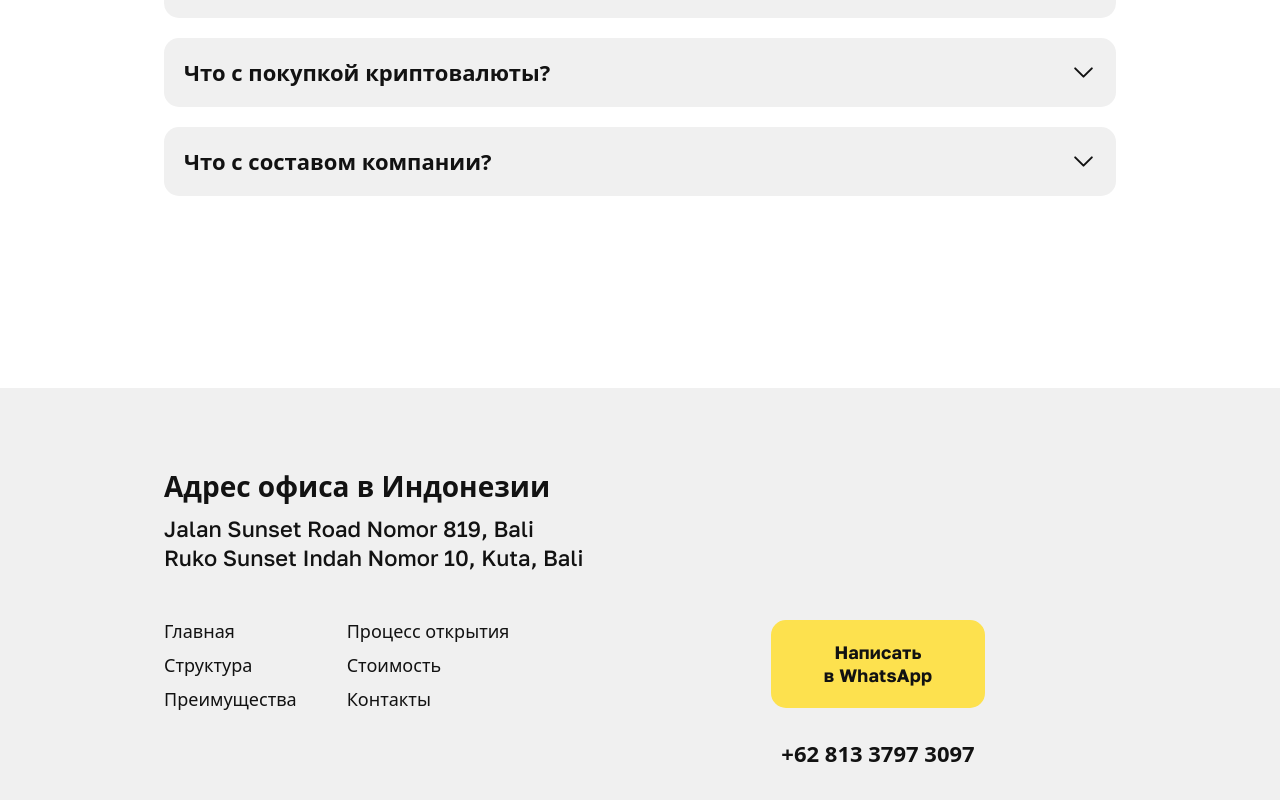
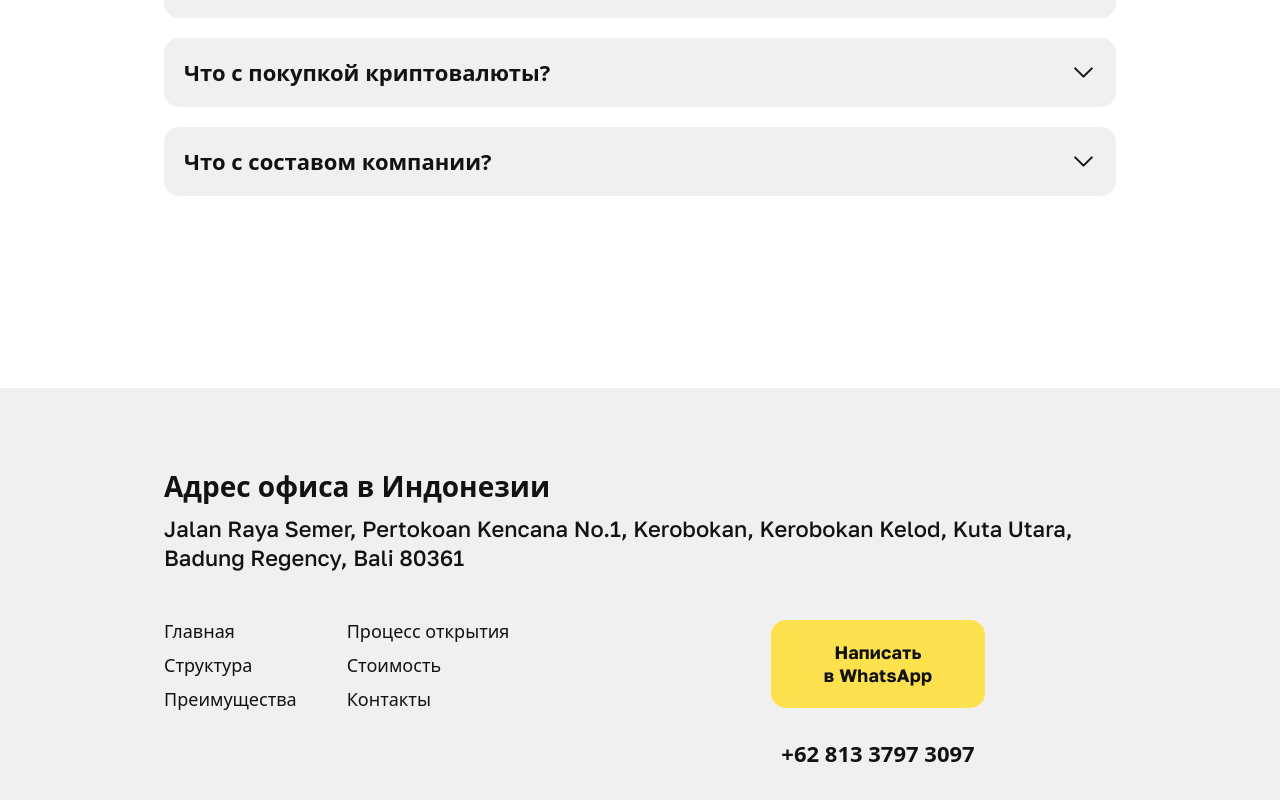
Before and after one commit to IvZakharov/landingIndonesia, a Next.js app: page / in a window 1280 px wide. Shown: the part 10404-11204 px from the top of the page. Built offline with nearby package versions, Linux system fonts and the light colour scheme; a web font is replaced by a local one.

Commit message:
replace text

```diff
--- a/components/Footer/Footer.jsx
+++ b/components/Footer/Footer.jsx
@@ -21,8 +21,8 @@ const Footer = ({ linkUrl, tel }) => {
           <div className={"mb-12 md:col-span-2 xl:col-span-5"}>
             <h4 className={styles.addressTitle}>Адрес офиса в Индонезии</h4>
             <p className={"text text-center md:text-left"}>
-              Jalan Sunset Road Nomor 819, Bali <br className={"xl:hidden"} />{" "}
-              Ruko Sunset Indah Nomor 10, Kuta, Bali
+              Jalan Raya Semer, Pertokoan Kencana No.1, Kerobokan, Kerobokan
+              Kelod, Kuta Utara, Badung Regency, Bali 80361
             </p>
           </div>
 
```
